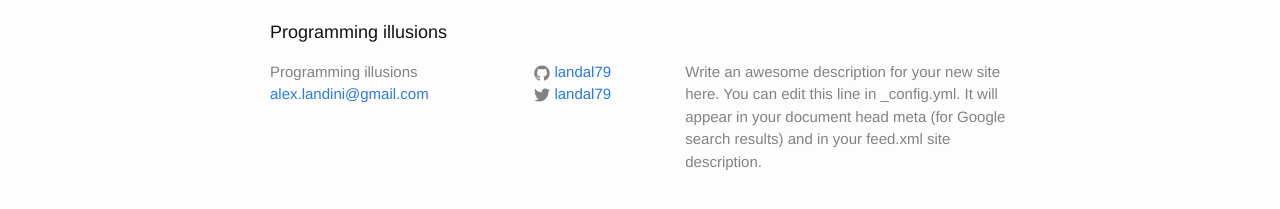
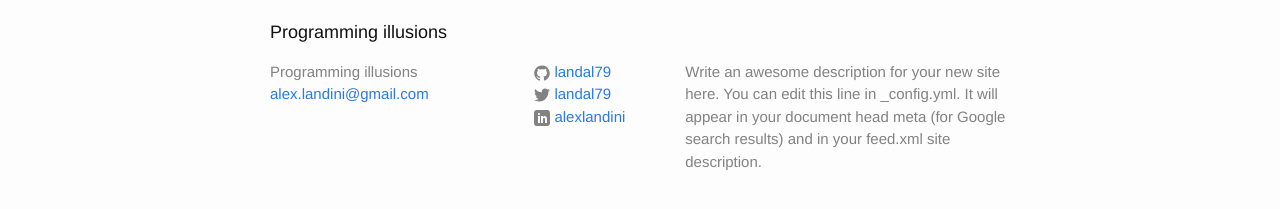
Before and after one commit to landal79/landal79.github.io, a Jekyll site: the page built from index.html, in a window 1280 px wide. Shown: the part 400-609 px from the top of the page. Built offline with Jekyll 4.4.1, drawn with Linux system fonts in a browser that asks for light colours; the list of posts is cut into pages by our own code; comment, search, counter and statistics services are not loaded.

Commit message:
added linkedin icon

```diff
--- a/_config.yml
+++ b/_config.yml
@@ -10,7 +10,7 @@ baseurl: "" # the subpath of your site, e.g. /blog/
 url: "http://landal79.github.io"
 twitter_username: landal79
 github_username:  landal79
-linkedin_url: https://it.linkedin.com/in/alexlandini
+linkedin_username: alexlandini
 
 # Build settings
 markdown: kramdown
@@ -27,8 +27,8 @@ permalink: pretty
 tag_dir: /tag/
 tag_layout: "article_by_tag.html"
 
-gems:
-  - jekyll-archives
+#gems:
+#  - jekyll-archives
 
 jekyll-archives:
   enabled: []
--- a/_includes/footer.html
+++ b/_includes/footer.html
@@ -16,13 +16,12 @@
         <ul class="social-media-list">
           {% if site.github_username %}
           <li>
-            <a href="https://github.com/{{ site.github_username }}">
+            <a href="https://github.com/{{ site.github_username }}"  target="_blank">
               <span class="icon  icon--github">
                 <svg viewBox="0 0 16 16">
                   <path fill="#828282" d="M7.999,0.431c-4.285,0-7.76,3.474-7.76,7.761 c0,3.428,2.223,6.337,5.307,7.363c0.388,0.071,0.53-0.168,0.53-0.374c0-0.184-0.007-0.672-0.01-1.32 c-2.159,0.469-2.614-1.04-2.614-1.04c-0.353-0.896-0.862-1.135-0.862-1.135c-0.705-0.481,0.053-0.472,0.053-0.472 c0.779,0.055,1.189,0.8,1.189,0.8c0.692,1.186,1.816,0.843,2.258,0.645c0.071-0.502,0.271-0.843,0.493-1.037 C4.86,11.425,3.049,10.76,3.049,7.786c0-0.847,0.302-1.54,0.799-2.082C3.768,5.507,3.501,4.718,3.924,3.65 c0,0,0.652-0.209,2.134,0.796C6.677,4.273,7.34,4.187,8,4.184c0.659,0.003,1.323,0.089,1.943,0.261 c1.482-1.004,2.132-0.796,2.132-0.796c0.423,1.068,0.157,1.857,0.077,2.054c0.497,0.542,0.798,1.235,0.798,2.082 c0,2.981-1.814,3.637-3.543,3.829c0.279,0.24,0.527,0.713,0.527,1.437c0,1.037-0.01,1.874-0.01,2.129 c0,0.208,0.14,0.449,0.534,0.373c3.081-1.028,5.302-3.935,5.302-7.362C15.76,3.906,12.285,0.431,7.999,0.431z"/>
                 </svg>
               </span>
-
               <span class="username">{{ site.github_username }}</span>
             </a>
           </li>
@@ -30,15 +29,27 @@
 
           {% if site.twitter_username %}
           <li>
-            <a href="https://twitter.com/{{ site.twitter_username }}">
-              <span class="icon  icon--twitter">
+            <a href="https://twitter.com/{{ site.twitter_username }}"  target="_blank">
+              <span class="icon icon--twitter">
                 <svg viewBox="0 0 16 16">
                   <path fill="#828282" d="M15.969,3.058c-0.586,0.26-1.217,0.436-1.878,0.515c0.675-0.405,1.194-1.045,1.438-1.809
                   c-0.632,0.375-1.332,0.647-2.076,0.793c-0.596-0.636-1.446-1.033-2.387-1.033c-1.806,0-3.27,1.464-3.27,3.27 c0,0.256,0.029,0.506,0.085,0.745C5.163,5.404,2.753,4.102,1.14,2.124C0.859,2.607,0.698,3.168,0.698,3.767 c0,1.134,0.577,2.135,1.455,2.722C1.616,6.472,1.112,6.325,0.671,6.08c0,0.014,0,0.027,0,0.041c0,1.584,1.127,2.906,2.623,3.206 C3.02,9.402,2.731,9.442,2.433,9.442c-0.211,0-0.416-0.021-0.615-0.059c0.416,1.299,1.624,2.245,3.055,2.271 c-1.119,0.877-2.529,1.4-4.061,1.4c-0.264,0-0.524-0.015-0.78-0.046c1.447,0.928,3.166,1.469,5.013,1.469 c6.015,0,9.304-4.983,9.304-9.304c0-0.142-0.003-0.283-0.009-0.423C14.976,4.29,15.531,3.714,15.969,3.058z"/>
                 </svg>
               </span>
+              <span class="username">{{ site.twitter_username }}</span>
+            </a>
+          </li>
+          {% endif %}
 
-              <span class="username">{{ site.twitter_username }}</span>
+          {% if site.linkedin_username %}
+          <li>
+            <a href=" https://it.linkedin.com/in/{{ site.linkedin_username }}" target="_blank">
+              <span class="icon icon--linkedin">
+                <svg viewBox="0 0 1024 1024">
+                  <path fill="#828282" d="M852 0h-680c-94.6 0-172 77.4-172 172v680c0 94.6 77.4 172 172 172h680c94.6 0 172-77.4 172-172v-680c0-94.6-77.4-172-172-172zM384 832h-128v-448h128v448zM320 320c-35.346 0-64-28.654-64-64s28.654-64 64-64 64 28.654 64 64-28.654 64-64 64zM832 832h-128v-256c0-35.346-28.654-64-64-64s-64 28.654-64 64v256h-128v-448h128v79.472c26.398-36.264 66.752-79.472 112-79.472 79.53 0 144 71.634 144 160v288z" />
+                </svg>
+              </span>
+              <span class="username">{{ site.linkedin_username }}</span>
             </a>
           </li>
           {% endif %}
```
